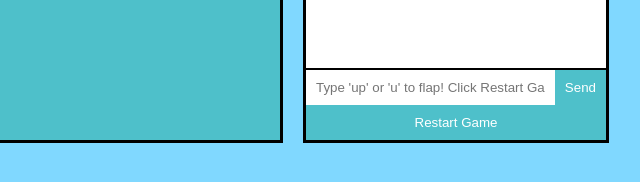
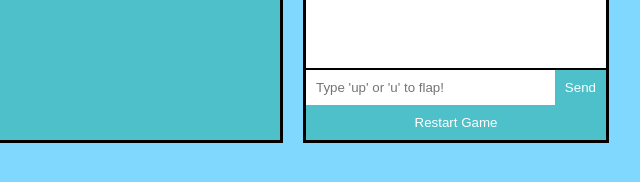
Before and after one commit to Grace/Flap-with-Friends-Chat, a website: page public/index.html in a window 1280 px wide. Shown: the part 460-642 px from the top of the page, 397-1037 px from the left. Drawn offline with nearby package versions, Linux system fonts and the light colour scheme; no server answers.

Commit message:
Updates input placeholder text

```diff
--- a/public/index.html
+++ b/public/index.html
@@ -14,7 +14,7 @@
     <div id="chat">
       <div id="messages"></div>
       <form id="chatForm">
-        <input id="input" autocomplete="off" placeholder="Type 'up' or 'u' to flap! Click Restart Game to play.">
+        <input id="input" autocomplete="off" placeholder="Type 'up' or 'u' to flap!">
         <button>Send</button>
       </form>
       <button id="restart">Restart Game</button>
```
